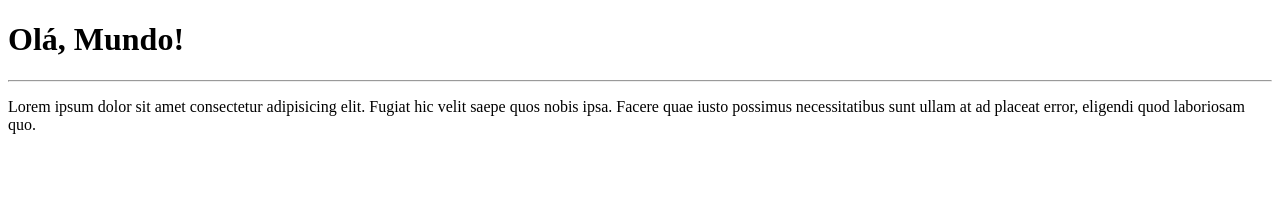
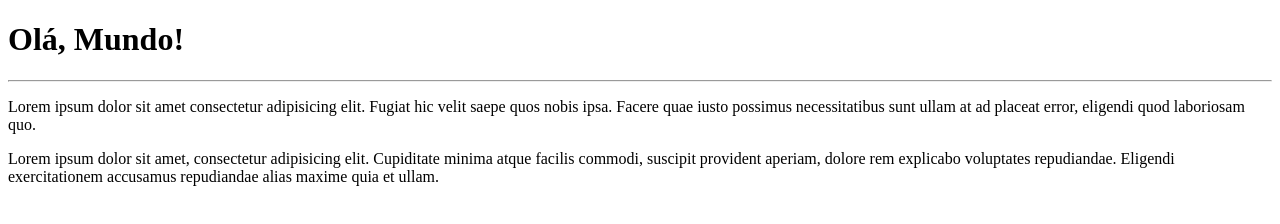
Before and after one commit to AndreiVidal/Ola-Mundo, a plain HTML site: page ExemploAula/index.html in a window 1280 px wide. Drawn offline with Linux system fonts and the light colour scheme.

Commit message:
Adicionei um parágrafo

```diff
--- a/ExemploAula/index.html
+++ b/ExemploAula/index.html
@@ -10,5 +10,6 @@
     <h1>Olá, Mundo!</h1>
     <hr>
     <p>Lorem ipsum dolor sit amet consectetur adipisicing elit. Fugiat hic velit saepe quos nobis ipsa. Facere quae iusto possimus necessitatibus sunt ullam at ad placeat error, eligendi quod laboriosam quo.</p>
+    <p>Lorem ipsum dolor sit amet, consectetur adipisicing elit. Cupiditate minima atque facilis commodi, suscipit provident aperiam, dolore rem explicabo voluptates repudiandae. Eligendi exercitationem accusamus repudiandae alias maxime quia et ullam.</p>
 </body>
 </html>
```
